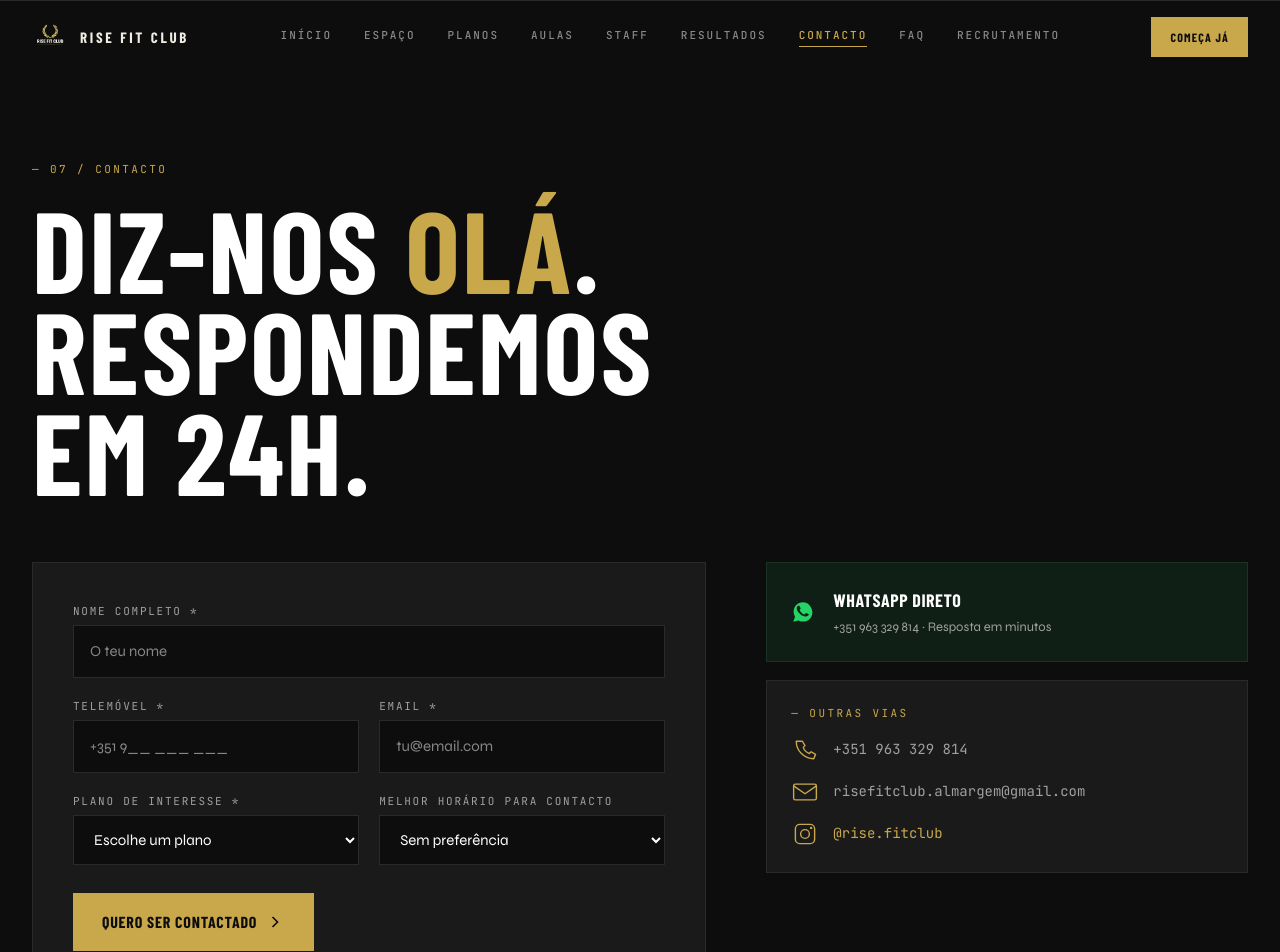
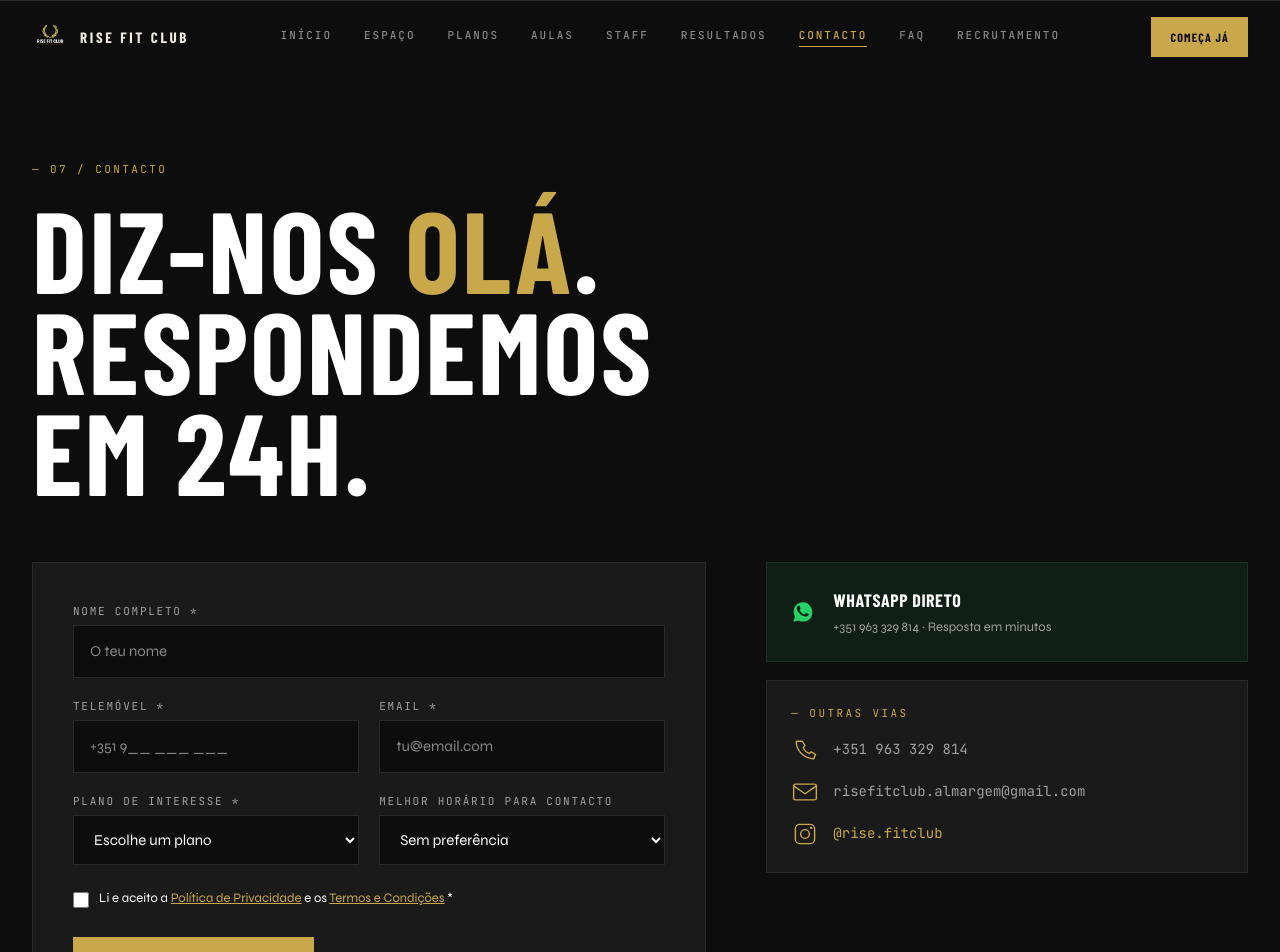
Before and after one commit to FranciscoPontes123/rise-fit-club, a Next.js app: page /contacto in a window 1280 px wide. Shown: the top 952 px of the page. Built offline with nearby package versions, Linux system fonts and the light colour scheme; a web font is replaced by a local one.

Commit message:
contacto: checkbox obrigatória de aceitação de política de privacidade e termos )

```diff
--- a/components/ContactForm.tsx
+++ b/components/ContactForm.tsx
@@ -16,10 +16,12 @@ interface Errors {
   tel?: string;
   email?: string;
   plano?: string;
+  termos?: string;
 }
 
 export default function ContactForm() {
   const [form, setForm] = useState<FormState>({ nome: '', tel: '', email: '', plano: '', horario: '' });
+  const [termos, setTermos] = useState(false);
   const [errs, setErrs] = useState<Errors>({});
   const [sent, setSent] = useState(false);
 
@@ -33,6 +35,7 @@ export default function ContactForm() {
     if (!form.tel.trim() || form.tel.replace(/\D/g, '').length < 9) ne.tel = 'número inválido';
     if (!form.email.trim() || !/^[^@\s]+@[^@\s]+\.[^@\s]+$/.test(form.email)) ne.email = 'email inválido';
     if (!form.plano) ne.plano = 'escolhe um';
+    if (!termos) ne.termos = 'deves aceitar para continuar';
     setErrs(ne);
     if (Object.keys(ne).length > 0) return;
     const res = await fetch('https://formspree.io/f/mdajjkvy', {
@@ -73,6 +76,7 @@ export default function ContactForm() {
           onClick={() => {
             setSent(false);
             setForm({ nome: '', tel: '', email: '', plano: '', horario: '' });
+            setTermos(false);
             setErrs({});
           }}
           className="btn btn-outline-gold"
@@ -134,6 +138,32 @@ export default function ContactForm() {
         </select>
       </div>
 
+      <div style={{ gridColumn: 'span 2', marginTop: 4 }}>
+        <label style={{ display: 'flex', alignItems: 'flex-start', gap: 10, cursor: 'pointer' }}>
+          <input
+            type="checkbox"
+            checked={termos}
+            onChange={(e) => {
+              setTermos(e.target.checked);
+              if (e.target.checked) setErrs((prev) => ({ ...prev, termos: undefined }));
+            }}
+            style={{ marginTop: 3, accentColor: 'var(--gold)', width: 16, height: 16, flexShrink: 0 }}
+          />
+          <span style={{ fontSize: 13, lineHeight: 1.5, color: errs.termos ? 'var(--err, #e05)' : 'inherit' }}>
+            Li e aceito a{' '}
+            <a href="/privacidade" target="_blank" rel="noopener noreferrer" className="gold" style={{ textDecoration: 'underline' }}>
+              Política de Privacidade
+            </a>{' '}
+            e os{' '}
+            <a href="/termos" target="_blank" rel="noopener noreferrer" className="gold" style={{ textDecoration: 'underline' }}>
+              Termos e Condições
+            </a>
+            {' '}*
+          </span>
+        </label>
+        {errs.termos && <span className="err-msg" style={{ marginTop: 4, display: 'block', paddingLeft: 26 }}>{errs.termos}</span>}
+      </div>
+
       <div style={{ gridColumn: 'span 2', display: 'flex', alignItems: 'center', gap: 16, marginTop: 8, flexWrap: 'wrap' }}>
         <button type="submit" className="btn btn-gold" style={{ padding: '16px 28px', fontSize: 16 }}>
           Quero ser contactado <IconArrow rot={-90} />
```
